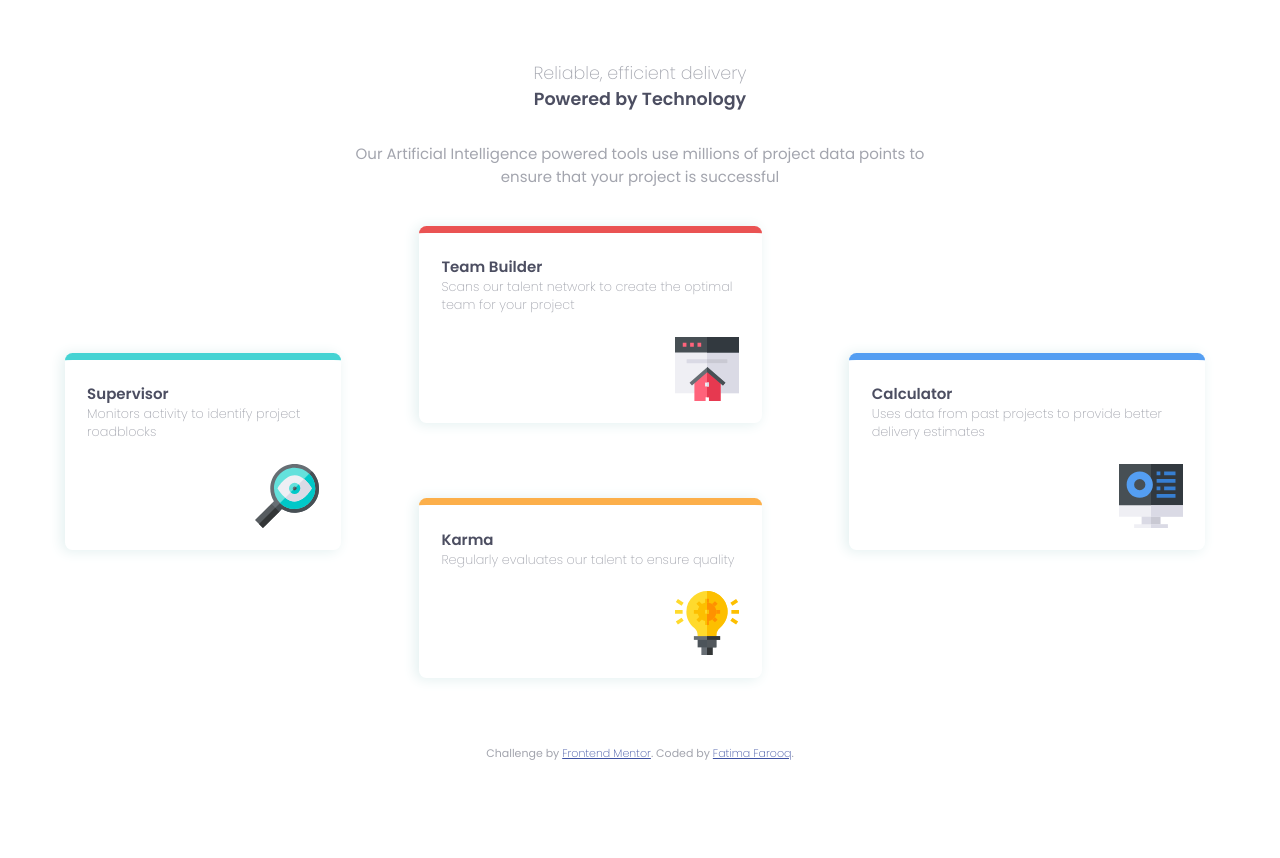
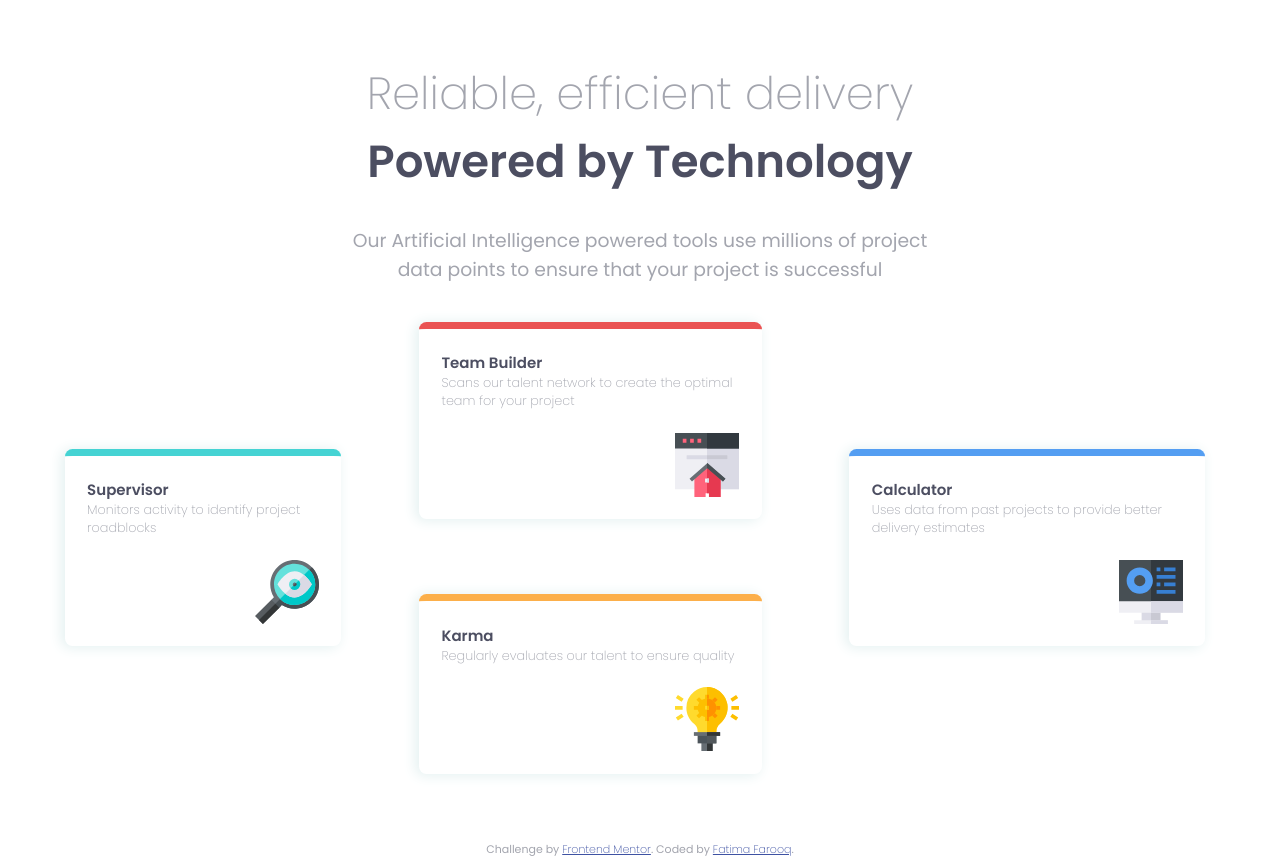
Before and after one commit to FatimahFarooq/four-card-feature-section, a plain HTML site: page index.html in a window 1280 px wide. Before the commit the page ends 800 px from the top, so only its background shows below. Drawn offline with Linux system fonts and the light colour scheme.

Commit message:
changed font-size of h3 and p for desktop view

```diff
--- a/style.css
+++ b/style.css
@@ -97,10 +97,14 @@ li section.image {
   }
 }
 @media screen and (min-width: 768px) {
+  .header h3 {
+    font-size: 3rem;
+  }
   p.desc {
     width: 50%;
     text-align: center;
     margin: auto;
+    font-size: 1.25rem;
   }
   ul {
     display: grid;
```
